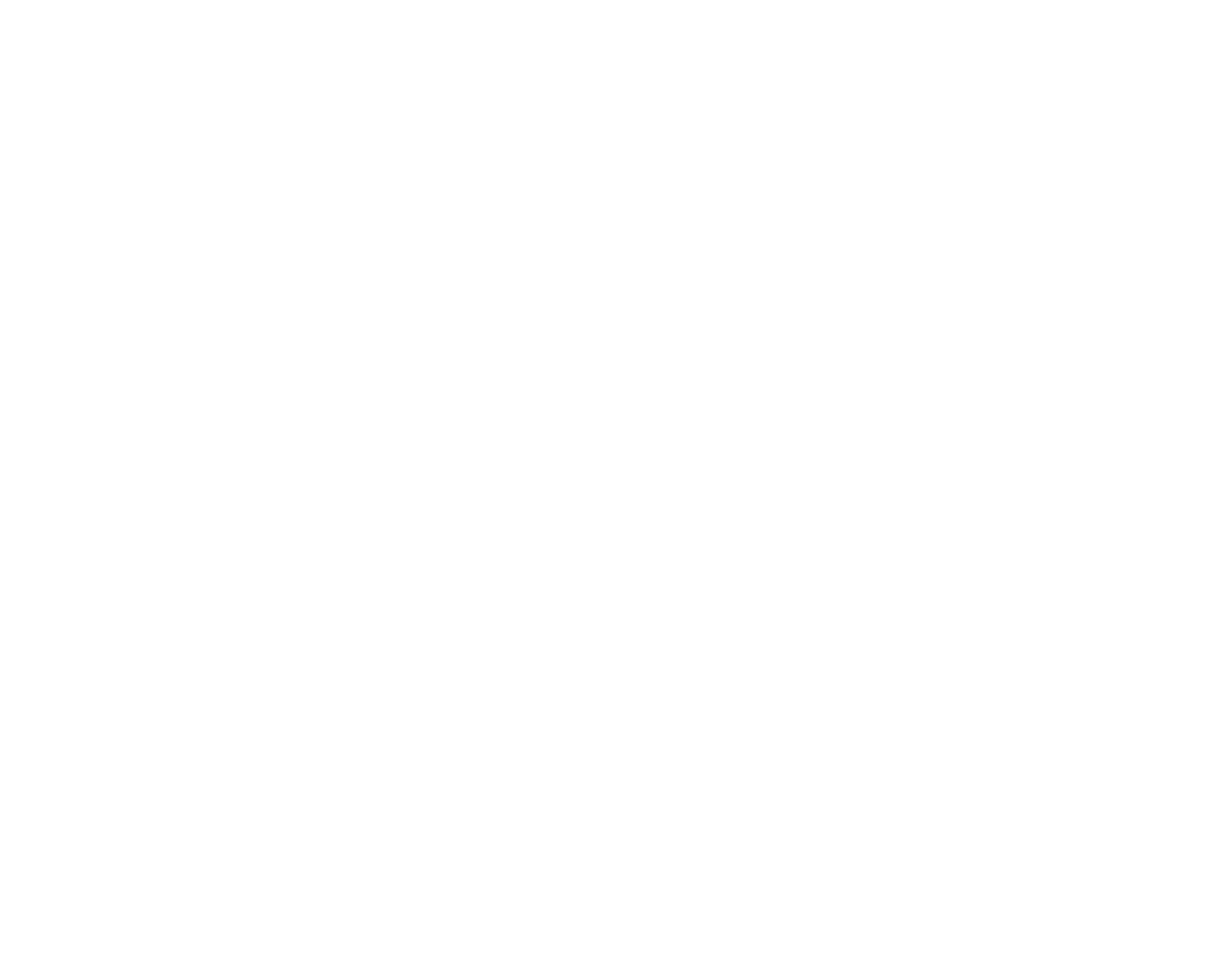
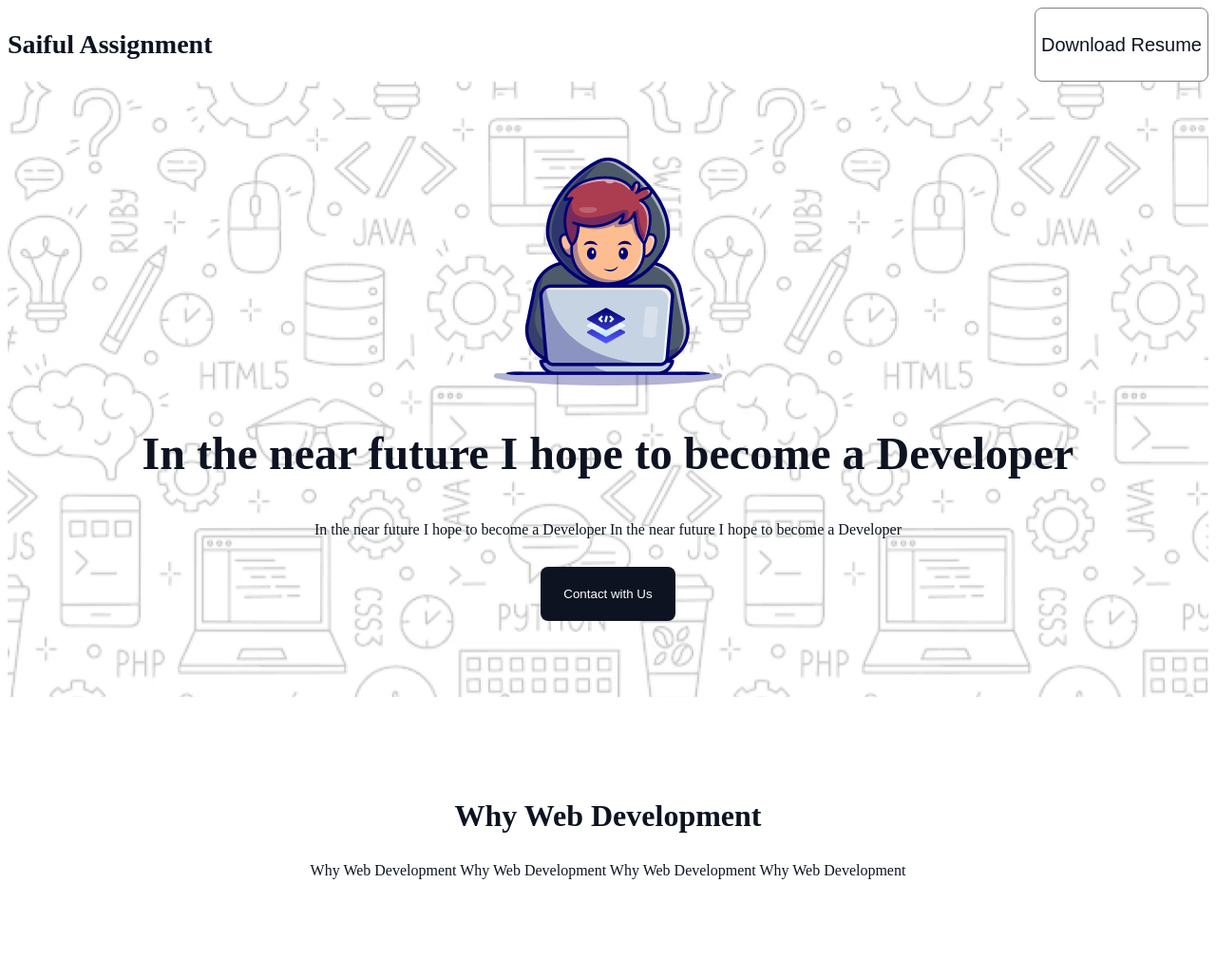
Before and after one commit to Saiful-Islam-Arman/b10a1saiful, a plain HTML site: page index.html in a window 1280 px wide. Shown: the whole page at 95% size. Before the commit the page ends 800 px from the top, so only its background shows below. Drawn offline with Linux system fonts and the light colour scheme.

Commit message:
Just start work on Development area

```diff
--- a/index.html
+++ b/index.html
@@ -7,6 +7,28 @@
     <link rel="stylesheet" href="style/style.css">
 </head>
 <body>
+    <container class="main-container">
+        <nav class="nav">
+            <h2 class="logo-text">Saiful Assignment</h2>
+        <button class="Download-btn">Download Resume</button>
+        </nav>
+        <section class="banner">
+            <div class="banner-col">
+                <img src="assets/Group.png" alt="Group">
+                <h2 class="banner-title">In the near future I hope to become a Developer</h2>
+                <p class="banner-description">In the near future I hope to become a Developer
+                    In the near future I hope to become a Developer
+                </p>
+                <button class="contact-btn">Contact with Us</button>
+            </div>
 
+        </section>
+        <section class="development-content">
+            <h2 class="development-title">Why Web Development</h2>
+            <p class="development-description">Why Web Development Why Web Development
+                Why Web Development Why Web Development
+            </p>
+        </section>
+    </header>
 </body>
 </html>
--- a/style/style.css
+++ b/style/style.css
@@ -0,0 +1,75 @@
+
+
+
+.main-container{
+    max-width: 1140px;
+    margin: 0 auto;
+}
+
+/* header nav style */
+.nav{
+    margin: 10 120px;
+    display: flex;
+    justify-content: space-between;
+}
+
+.Download-btn{
+    pad: 17px 24px;
+    border: 1px solid gray;
+    border-radius: 8px;
+    font-size: 20px;
+    font-weight: 400px;
+    color: #0D1321;
+    background-color: white;
+}
+
+.logo-text{
+    font-size: 28px;
+    font-weight: 700;
+    color:#0D1321;
+}
+
+/* banner style */
+.banner{
+    background-image: url("../assets/Hero-bg.png");
+    background-repeat: no-repeat;
+}
+
+.banner-col{
+   text-align: center;
+   padding: 80px;
+
+}
+
+.banner-title{
+    font-size: 48px;
+    font-weight: 900px;
+    color: #0D1321;
+}
+
+.banner-description, .development-description{
+    font-size: 16px;
+    font-weight: normal;
+    color: #0D1321;
+    line-height: 26px;
+}
+
+.contact-btn{
+    background-color: #0D1321;
+    padding: 21px 24px;
+    margin-top: 10px;
+    color: white;
+    border: none;
+    border-radius: 8px;
+}
+
+.development-content{
+    text-align: center;
+    padding: 80px;
+}
+
+.development-title{
+    font-size: 32px;
+    font-weight: 700px;
+    color: #0D1321;
+}
```
